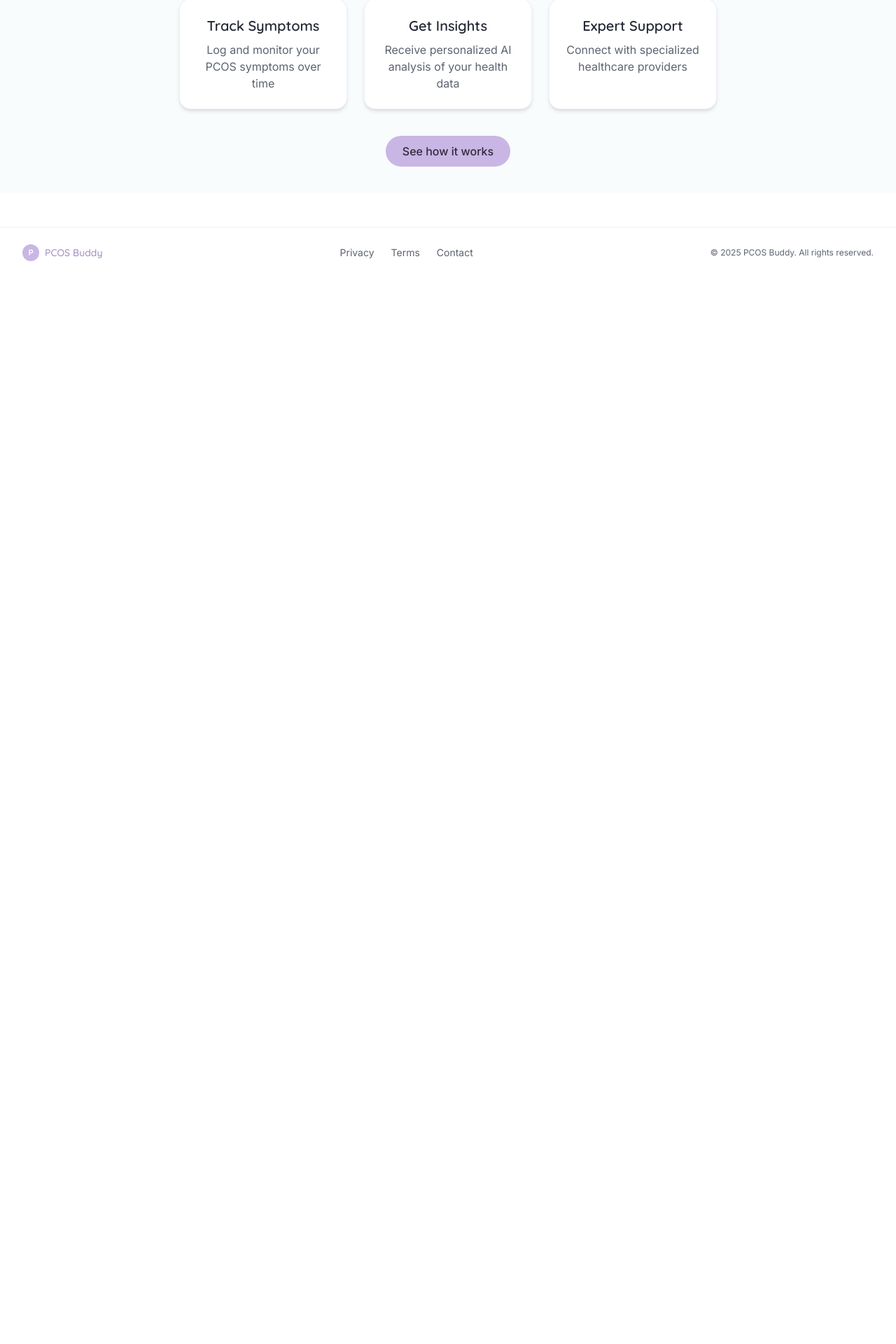
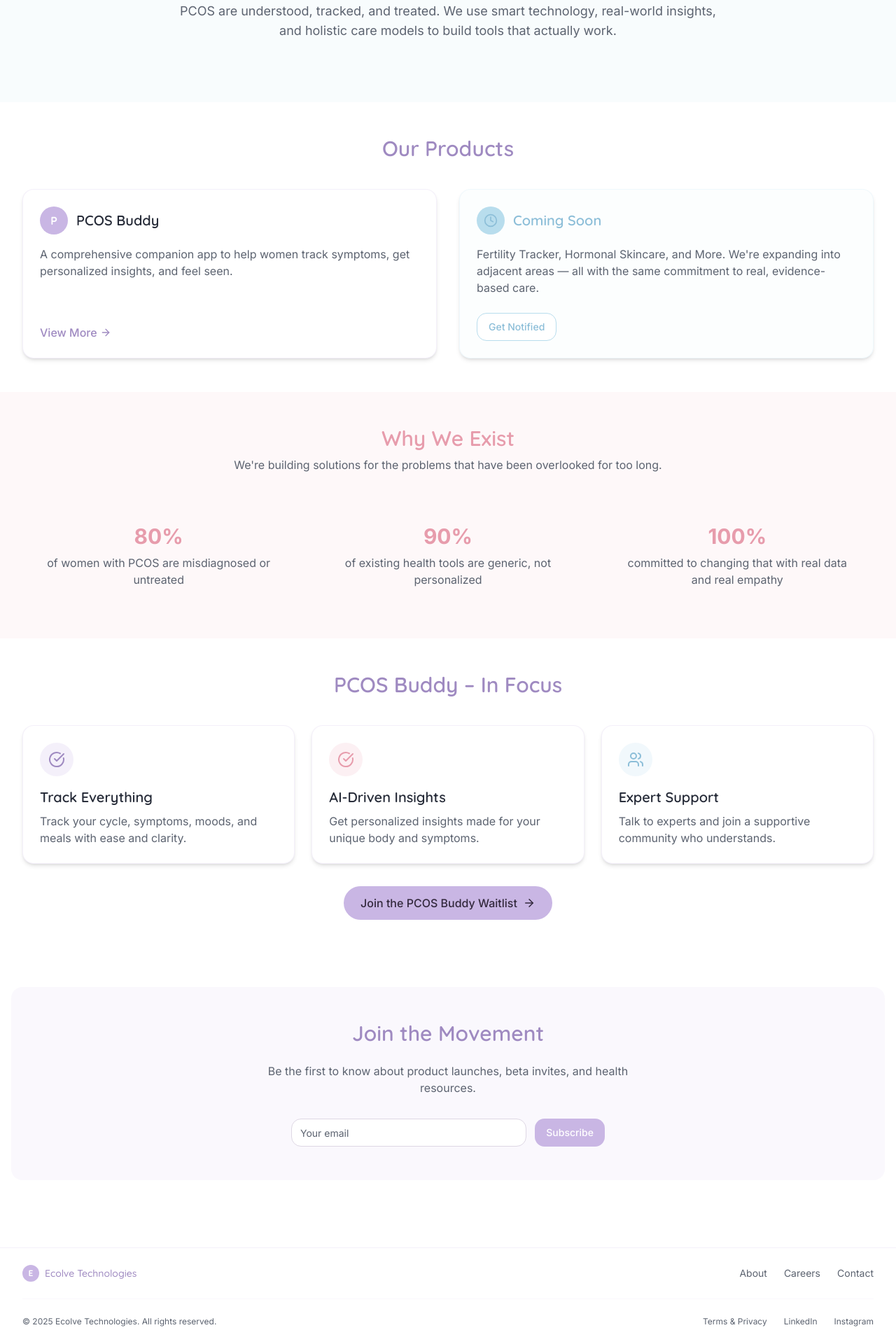
Before and after one commit to mantis964/pcos-buddy-blueprint-89, a React (Vite) app: page / in a window 1280 px wide. Shown: the part 847-2767 px from the top of the page at 70% size. Before the commit the page ends 1244 px from the top, so only its background shows below. Built offline with nearby package versions, Linux system fonts and the light colour scheme.

Commit message:
Refactor: Update landing page content
Update the landing page content to reflect the new plan for Ecolve Technologies, including hero section, about section, product cards, and other sections.

```diff
--- a/src/components/Footer.tsx
+++ b/src/components/Footer.tsx
@@ -6,28 +6,42 @@ const Footer: React.FC = () => {
   return (
     <footer className="py-6 border-t border-lavender/20 mt-12">
       <div className="pcos-container">
-        <div className="flex flex-col md:flex-row justify-between items-center gap-4">
+        <div className="flex flex-col md:flex-row justify-between items-center gap-4 mb-6">
           <div className="flex items-center gap-2">
             <div className="bg-lavender h-6 w-6 rounded-full flex items-center justify-center">
-              <span className="font-display font-bold text-xs text-white">P</span>
+              <span className="font-display font-bold text-xs text-white">E</span>
             </div>
-            <span className="font-display font-medium text-sm text-lavender-dark">PCOS Buddy</span>
+            <span className="font-display font-medium text-sm text-lavender-dark">Ecolve Technologies</span>
           </div>
 
           <div className="flex gap-6 text-sm text-muted-foreground">
-            <Link to="/privacy" className="hover:text-lavender-dark transition-colors">
-              Privacy
+            <Link to="/about" className="hover:text-lavender-dark transition-colors">
+              About
             </Link>
-            <Link to="/terms" className="hover:text-lavender-dark transition-colors">
-              Terms
+            <Link to="/careers" className="hover:text-lavender-dark transition-colors">
+              Careers
             </Link>
             <Link to="/contact" className="hover:text-lavender-dark transition-colors">
               Contact
             </Link>
           </div>
+        </div>
 
-          <div className="text-xs text-muted-foreground">
-            © {new Date().getFullYear()} PCOS Buddy. All rights reserved.
+        <div className="border-t border-lavender/10 pt-6 flex flex-col md:flex-row justify-between items-center">
+          <div className="text-xs text-muted-foreground mb-4 md:mb-0">
+            © {new Date().getFullYear()} Ecolve Technologies. All rights reserved.
+          </div>
+
+          <div className="flex gap-6">
+            <Link to="/terms" className="text-xs text-muted-foreground hover:text-lavender-dark transition-colors">
+              Terms & Privacy
+            </Link>
+            <a href="https://linkedin.com" target="_blank" rel="noopener noreferrer" className="text-xs text-muted-foreground hover:text-lavender-dark transition-colors">
+              LinkedIn
+            </a>
+            <a href="https://instagram.com" target="_blank" rel="noopener noreferrer" className="text-xs text-muted-foreground hover:text-lavender-dark transition-colors">
+              Instagram
+            </a>
           </div>
         </div>
       </div>
--- a/src/components/Header.tsx
+++ b/src/components/Header.tsx
@@ -12,9 +12,9 @@ const Header: React.FC = () => {
       <div className="pcos-container flex items-center justify-between">
         <Link to="/" className="flex items-center gap-2">
           <div className="bg-lavender h-8 w-8 rounded-full flex items-center justify-center">
-            <span className="font-display font-bold text-white">P</span>
+            <span className="font-display font-bold text-white">E</span>
           </div>
-          <span className="font-display font-bold text-xl text-lavender-dark">PCOS Buddy</span>
+          <span className="font-display font-bold text-xl text-lavender-dark">Ecolve Technologies</span>
         </Link>
 
         {/* Mobile menu button */}
@@ -28,6 +28,9 @@ const Header: React.FC = () => {
         {/* Desktop navigation */}
         <nav className="hidden md:flex items-center gap-6">
           <Link to="/approach" className="text-foreground hover:text-lavender-dark transition-colors">
+            PCOS Buddy
+          </Link>
+          <Link to="#" className="text-foreground hover:text-lavender-dark transition-colors">
             About
           </Link>
           <Button variant="outline" asChild>
@@ -44,6 +47,13 @@ const Header: React.FC = () => {
             <div className="pcos-container py-4 flex flex-col gap-4">
               <Link
                 to="/approach"
+                className="text-foreground hover:text-lavender-dark transition-colors py-2"
+                onClick={() => setIsMenuOpen(false)}
+              >
+                PCOS Buddy
+              </Link>
+              <Link
+                to="#"
                 className="text-foreground hover:text-lavender-dark transition-colors py-2"
                 onClick={() => setIsMenuOpen(false)}
               >
--- a/src/pages/LandingPage.tsx
+++ b/src/pages/LandingPage.tsx
@@ -1,22 +1,30 @@
 
 import React from "react";
 import { Link } from "react-router-dom";
-import { ArrowRight } from "lucide-react";
+import { ArrowRight, CheckCircle, Clock, Users } from "lucide-react";
 import PageContainer from "@/components/PageContainer";
+import { Button } from "@/components/ui/button";
+import IconCard from "@/components/IconCard";
+import { Input } from "@/components/ui/input";
 
 const LandingPage: React.FC = () => {
+  const handleSubmit = (e: React.FormEvent) => {
+    e.preventDefault();
+    // Handle newsletter signup logic
+  };
+
   return (
     <PageContainer>
+      {/* Hero Section */}
       <section className="py-12 md:py-24 pcos-container">
         <div className="flex flex-col md:flex-row items-center gap-8 md:gap-12">
           <div className="flex-1 text-center md:text-left">
             <h1 className="text-4xl md:text-5xl lg:text-6xl font-display font-bold mb-6 text-lavender-dark">
-              Your trusted PCOS companion
+              Smart Wellness for Every Woman
             </h1>
             <p className="text-lg md:text-xl text-muted-foreground mb-8 max-w-xl">
-              Navigate your PCOS journey with personalized guidance,
-              expert advice, and a supportive community. Take control of
-              your health with data-driven insights.
+              Building science-backed, user-centered solutions for real women's
+              health challenges — starting with PCOS Buddy.
             </p>
 
             <div className="flex flex-col sm:flex-row gap-4 justify-center md:justify-start">
@@ -24,15 +32,12 @@ const LandingPage: React.FC = () => {
                 to="/approach"
                 className="pcos-button-primary flex items-center justify-center gap-2"
               >
-                Explore how it works
+                Explore PCOS Buddy
                 <ArrowRight size={18} />
               </Link>
-              <Link
-                to="/login"
-                className="pcos-button-outline flex items-center justify-center gap-2"
-              >
-                Join now
-              </Link>
+              <Button variant="outline" className="border-lavender text-lavender-dark hover:bg-lavender/10">
+                Stay Updated on Our Products
+              </Button>
             </div>
           </div>
 
@@ -41,8 +46,8 @@ const LandingPage: React.FC = () => {
               <div className="absolute inset-0 flex items-center justify-center">
                 <img
                   src="/placeholder.svg"
-                  alt="PCOS Illustration"
-                  className="w-3/4 h-3/4 object-contain animate-pulse-slow"
+                  alt="Women's Health Solutions"
+                  className="w-3/4 h-3/4 object-contain"
                 />
               </div>
             </div>
@@ -50,44 +55,166 @@ const LandingPage: React.FC = () => {
         </div>
       </section>
 
+      {/* About Ecolve */}
       <section className="py-12 bg-blue/10">
         <div className="pcos-container">
-          <div className="text-center max-w-3xl mx-auto">
+          <div className="text-center max-w-3xl mx-auto mb-10">
             <h2 className="text-2xl md:text-3xl font-display font-semibold mb-6 text-blue-dark">
-              How PCOS Buddy helps you
+              About Ecolve Technologies
             </h2>
+            <p className="text-lg text-muted-foreground">
+              Ecolve is a women-focused wellness tech company redefining how chronic conditions
+              like PCOS are understood, tracked, and treated. We use smart technology, real-world
+              insights, and holistic care models to build tools that actually work.
+            </p>
+          </div>
+        </div>
+      </section>
 
-            <div className="grid grid-cols-1 sm:grid-cols-2 md:grid-cols-3 gap-6 mt-12">
-              {[
-                {
-                  title: "Track Symptoms",
-                  description: "Log and monitor your PCOS symptoms over time"
-                },
-                {
-                  title: "Get Insights",
-                  description: "Receive personalized AI analysis of your health data"
-                },
-                {
-                  title: "Expert Support",
-                  description: "Connect with specialized healthcare providers"
-                }
-              ].map((item, index) => (
-                <div key={index} className="pcos-card">
-                  <h3 className="font-display text-xl font-semibold mb-2">
-                    {item.title}
-                  </h3>
-                  <p className="text-muted-foreground">
-                    {item.description}
-                  </p>
-                </div>
-              ))}
+      {/* Our Products */}
+      <section className="py-12 pcos-container">
+        <h2 className="text-2xl md:text-3xl font-display font-semibold mb-10 text-center text-lavender-dark">
+          Our Products
+        </h2>
+
+        <div className="grid grid-cols-1 md:grid-cols-2 gap-8">
+          {/* PCOS Buddy */}
+          <div className="pcos-card flex flex-col h-full">
+            <div className="flex items-center gap-3 mb-4">
+              <div className="bg-lavender h-10 w-10 rounded-full flex items-center justify-center">
+                <span className="font-display font-bold text-white">P</span>
+              </div>
+              <h3 className="font-display text-xl font-semibold">PCOS Buddy</h3>
+            </div>
+            <p className="text-muted-foreground mb-6 flex-grow">
+              A comprehensive companion app to help women track symptoms, get personalized
+              insights, and feel seen.
+            </p>
+            <Link
+              to="/approach"
+              className="flex items-center text-lavender-dark hover:text-lavender font-medium"
+            >
+              View More <ArrowRight size={16} className="ml-1" />
+            </Link>
+          </div>
+
+          {/* Coming Soon Products */}
+          <div className="pcos-card flex flex-col h-full bg-blue/5 border-blue/20">
+            <div className="flex items-center gap-3 mb-4">
+              <div className="bg-blue h-10 w-10 rounded-full flex items-center justify-center">
+                <Clock className="text-blue-dark" size={20} />
+              </div>
+              <h3 className="font-display text-xl font-semibold text-blue-dark">Coming Soon</h3>
+            </div>
+            <p className="text-muted-foreground mb-6 flex-grow">
+              Fertility Tracker, Hormonal Skincare, and More. We're expanding into adjacent
+              areas — all with the same commitment to real, evidence-based care.
+            </p>
+            <Button variant="outline" className="border-blue text-blue-dark hover:bg-blue/10 w-fit">
+              Get Notified
+            </Button>
+          </div>
+        </div>
+      </section>
+
+      {/* Why We Exist */}
+      <section className="py-12 bg-pink/10">
+        <div className="pcos-container">
+          <div className="text-center mb-12">
+            <h2 className="text-2xl md:text-3xl font-display font-semibold mb-2 text-pink-dark">
+              Why We Exist
+            </h2>
+            <p className="text-muted-foreground max-w-2xl mx-auto">
+              We're building solutions for the problems that have been overlooked for too long.
+            </p>
+          </div>
+
+          <div className="grid grid-cols-1 md:grid-cols-3 gap-6">
+            <div className="flex flex-col items-center text-center p-6">
+              <div className="text-3xl font-bold text-pink-dark mb-2">80%</div>
+              <p className="text-muted-foreground">
+                of women with PCOS are misdiagnosed or untreated
+              </p>
             </div>
 
-            <div className="mt-12">
-              <Link to="/approach" className="pcos-button-primary">
-                See how it works
-              </Link>
+            <div className="flex flex-col items-center text-center p-6">
+              <div className="text-3xl font-bold text-pink-dark mb-2">90%</div>
+              <p className="text-muted-foreground">
+                of existing health tools are generic, not personalized
+              </p>
             </div>
+
+            <div className="flex flex-col items-center text-center p-6">
+              <div className="text-3xl font-bold text-pink-dark mb-2">100%</div>
+              <p className="text-muted-foreground">
+                committed to changing that with real data and real empathy
+              </p>
+            </div>
+          </div>
+        </div>
+      </section>
+
+      {/* PCOS Buddy - In Focus */}
+      <section className="py-12 pcos-container">
+        <h2 className="text-2xl md:text-3xl font-display font-semibold mb-10 text-center text-lavender-dark">
+          PCOS Buddy – In Focus
+        </h2>
+
+        <div className="grid grid-cols-1 md:grid-cols-3 gap-6 mb-8">
+          <IconCard
+            icon={CheckCircle}
+            title="Track Everything"
+            description="Track your cycle, symptoms, moods, and meals with ease and clarity."
+          />
+
+          <IconCard
+            icon={CheckCircle}
+            title="AI-Driven Insights"
+            description="Get personalized insights made for your unique body and symptoms."
+            color="pink"
+          />
+
+          <IconCard
+            icon={Users}
+            title="Expert Support"
+            description="Talk to experts and join a supportive community who understands."
+            color="blue"
+          />
+        </div>
+
+        <div className="text-center">
+          <Link
+            to="/signup"
+            className="pcos-button-primary inline-flex items-center justify-center gap-2"
+          >
+            Join the PCOS Buddy Waitlist
+            <ArrowRight size={18} />
+          </Link>
+        </div>
+      </section>
+
+      {/* Join the Movement */}
+      <section className="py-12 bg-lavender/10 rounded-lg my-12 mx-4">
+        <div className="pcos-container">
+          <div className="text-center max-w-xl mx-auto">
+            <h2 className="text-2xl md:text-3xl font-display font-semibold mb-6 text-lavender-dark">
+              Join the Movement
+            </h2>
+            <p className="text-muted-foreground mb-8">
+              Be the first to know about product launches, beta invites, and health resources.
+            </p>
+
+            <form onSubmit={handleSubmit} className="flex flex-col sm:flex-row gap-3 max-w-md mx-auto">
+              <Input
+                type="email"
+                placeholder="Your email"
+                className="flex-grow"
+                required
+              />
+              <Button type="submit" className="bg-lavender hover:bg-lavender-dark text-white">
+                Subscribe
+              </Button>
+            </form>
           </div>
         </div>
       </section>
```
